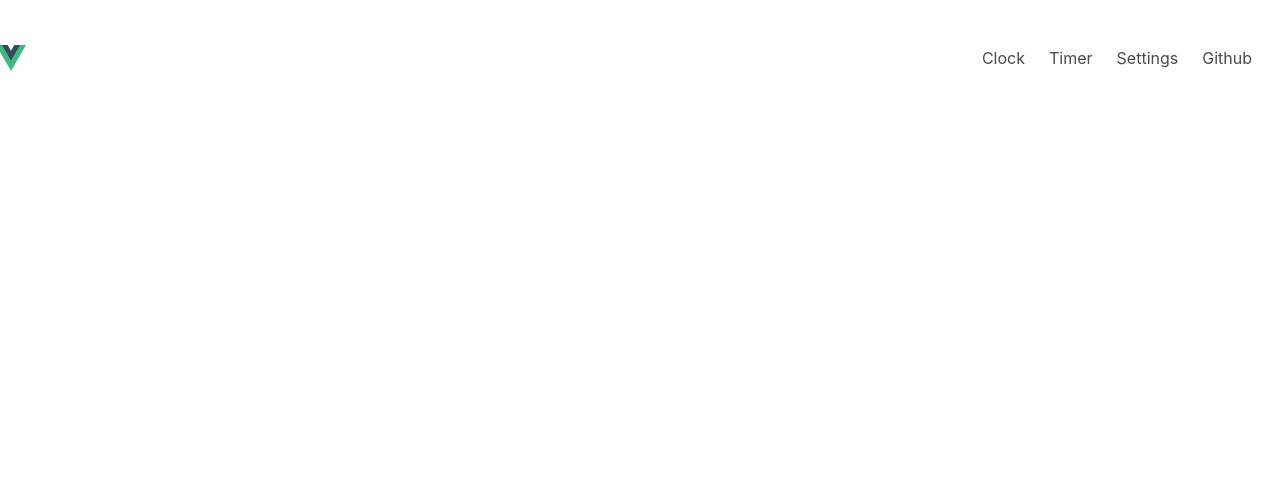
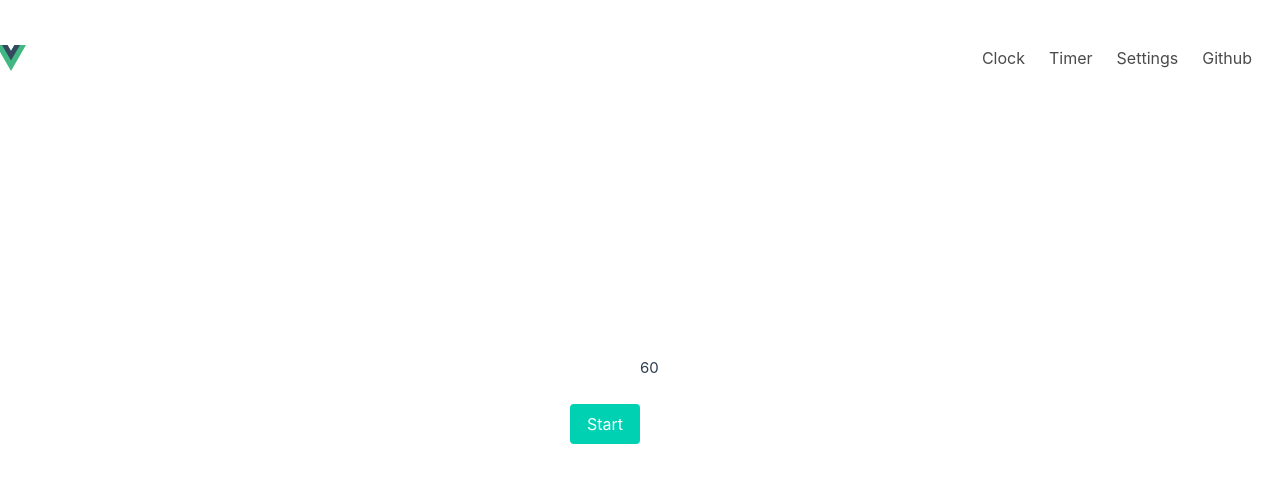
Before and after one commit to Sh3lby007/mobile-clock, a Vue app: page /Timer in a window 1280 px wide. Shown: the top 482 px of the page. Built offline with nearby package versions, Linux system fonts and the light colour scheme.

Commit message:
Initial Commit for timer.

```diff
--- a/src/views/Timer.vue
+++ b/src/views/Timer.vue
@@ -1,3 +1,25 @@
+<script setup>
+import { ref } from 'vue'
+
+let timeLeft = ref(60)
+
+const countDown = setInterval(timer, 1000)
+
+function timer() {
+    if (timeLeft > 0) {
+        timeLeft.value--
+    } else {
+        clearInterval(countDown)
+    }
+}
+
+
+</script>
+
+
 <template>
-
+    <div class="timer">
+        {{ timeLeft }}
+    </div>
+    <button @click="countDown" class="button is-primary is-fullwidth is-responsive">Start</button>
 </template>
```
